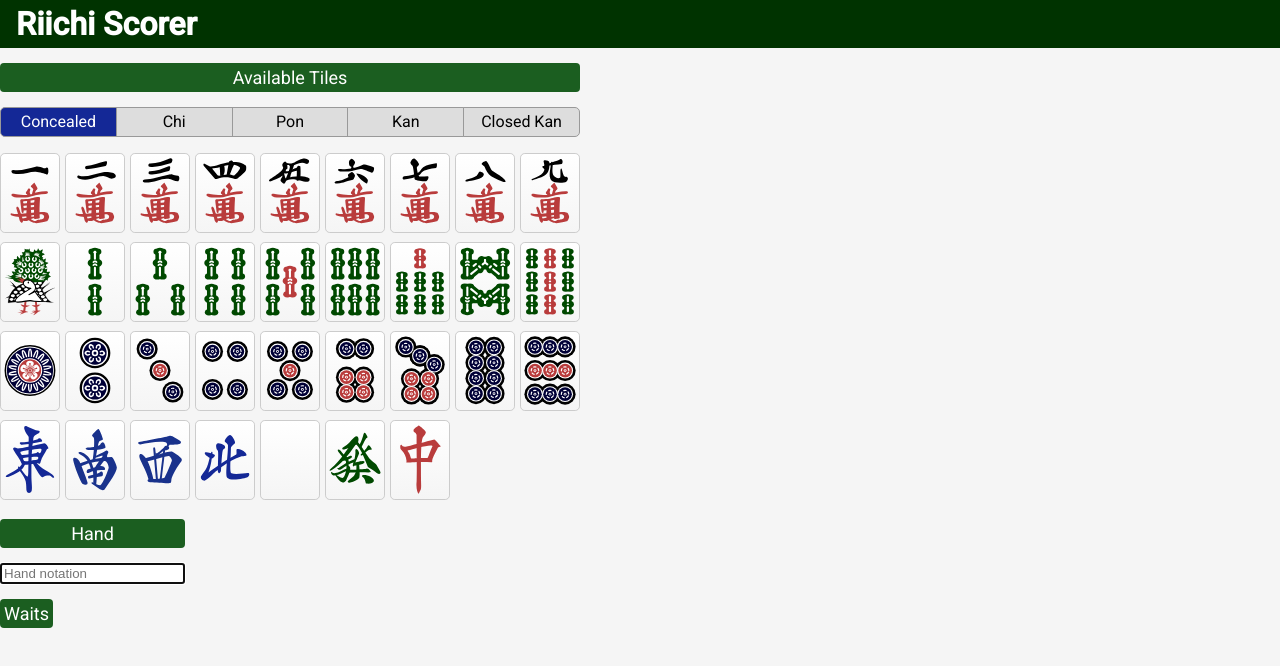
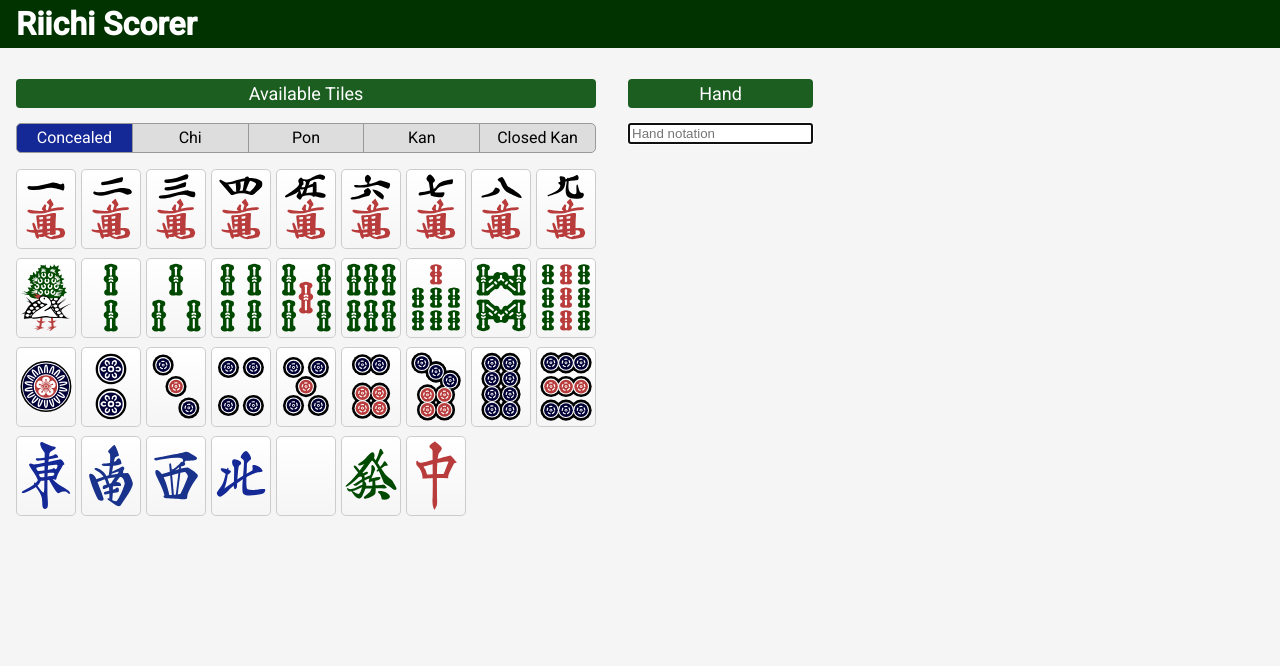
Before and after one commit to noggin182/riichi, an Angular app: page / in a window 1280 px wide. Shown: the top 666 px of the page. Built offline with nearby package versions, Linux system fonts and the light colour scheme.

Commit message:
hacky css to get waits displayed

```diff
--- a/apps/scorer/src/app/app.component.html
+++ b/apps/scorer/src/app/app.component.html
@@ -17,4 +17,4 @@
     [fu]="result.fu"
 ></scorer-computed-hand>
 
-<scorer-waits [waits]="state.possibleWaits"></scorer-waits>
+<scorer-waits *ngIf="state.possibleWaits && state.possibleWaits.length" [waits]="state.possibleWaits"></scorer-waits>
--- a/apps/scorer/src/app/app.component.scss
+++ b/apps/scorer/src/app/app.component.scss
@@ -8,10 +8,21 @@ scorer-root {
 scorer-root > header {
     background-color: $header-color;
     color: white;
-
 }
 
 h1 {
     margin: 0 0.5em;
     line-height: 1.5em;
 }
+
+
+// === hacky css
+scorer-root > header { flex: 0 0 100%; }
+scorer-root {
+    flex-direction: row;
+    flex-wrap: wrap;
+
+    section {
+        margin: 16px;
+    }
+}
--- a/apps/scorer/src/app/components/waits/waits.component.scss
+++ b/apps/scorer/src/app/components/waits/waits.component.scss
@@ -8,6 +8,8 @@ scorer-waits {
             "tile mahjong"
             "tile points";
         column-gap: 16px;
+        margin-bottom: 16px;
+
         > scorer-tile    { grid-area: tile;    }
         > scorer-mahjong { grid-area: mahjong; }
         > div            { grid-area: points;   }
@@ -20,4 +22,5 @@ scorer-waits {
             }
         }
     }
+
 }
```
